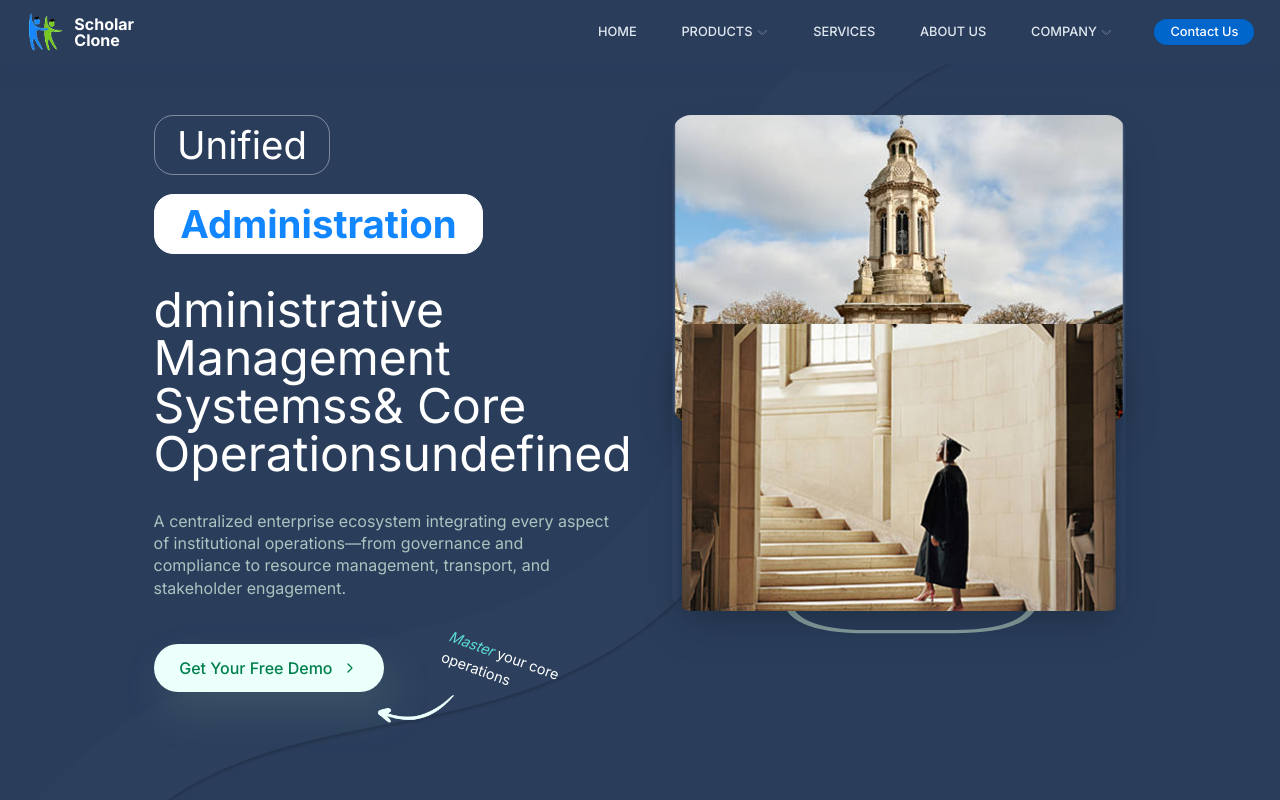
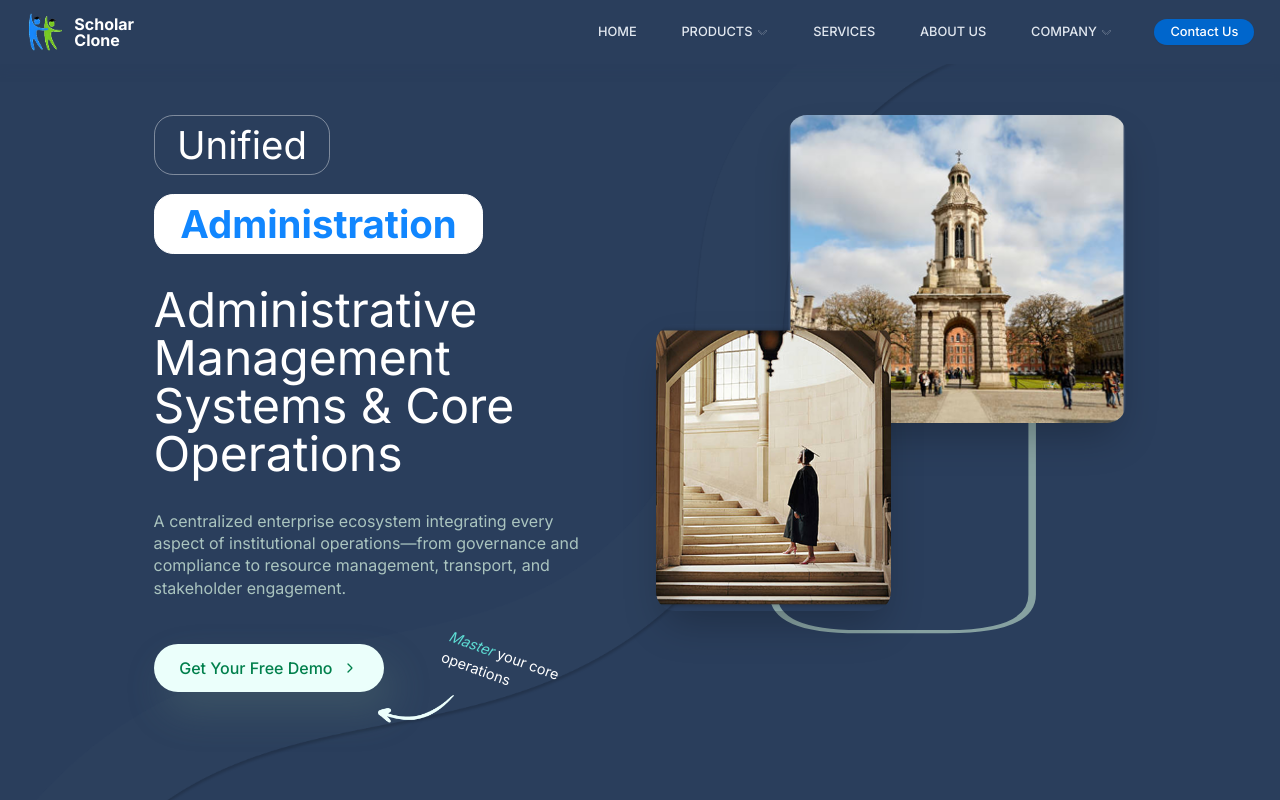
Before and after one commit to Milan-Baldaniya/Scholar-clone, a Next.js app in the folder app/: page /products/administrative-management in a window 1280 px wide. Shown: the top 800 px of the page. Built offline with nearby package versions, Linux system fonts and the light colour scheme.

Commit message:
finaldone

```diff
--- a/app/src/components/layout/Navbar.tsx
+++ b/app/src/components/layout/Navbar.tsx
@@ -199,6 +199,7 @@ const NavPill = ({ label, href, onClick, isActive, children, className, dropdown
             className={baseClasses}
             onMouseEnter={handleEnter}
             onMouseLeave={handleLeave}
+            suppressHydrationWarning={true}
         >
             {content}
         </button>
--- a/app/src/components/pages/administrative-management/AdministrativeHero.tsx
+++ b/app/src/components/pages/administrative-management/AdministrativeHero.tsx
@@ -3,8 +3,6 @@ import { useState } from 'react';
 import { useRouter } from 'next/navigation';
 import Button from '@/components/ui/Button';
 import ChipView from '@/components/ui/ChipView';
-import TypewriterEffect from '@/components/ui/TypewriterEffect';
-import ScrollAnimation from '@/components/ui/ScrollAnimation';
 
 export default function AdministrativeHero() {
     const router = useRouter();
@@ -45,13 +43,9 @@ export default function AdministrativeHero() {
                         </div>
 
                         {/* Headline */}
-                        <div className="text-3xl sm:text-4xl lg:text-5xl xl:text-6xl font-normal leading-tight text-white">
-                            <TypewriterEffect
-                                text="Administrative Management Systems & Core Operations"
-                                speed={0.03}
-                                cursor={false}
-                            />
-                        </div>
+                        <h1 className="text-3xl sm:text-4xl lg:text-5xl xl:text-6xl font-normal leading-tight text-white">
+                            Administrative Management Systems & Core Operations
+                        </h1>
 
                         {/* Description */}
                         <p className="text-base sm:text-lg lg:text-xl font-normal leading-relaxed text-success-muted max-w-xl">
@@ -104,32 +98,22 @@ export default function AdministrativeHero() {
                         <div className="relative w-full h-[450px] sm:h-[550px] lg:h-[620px]">
 
                             {/* Large Image - Top Right (University Campus) */}
-                            <ScrollAnimation
-                                direction="none"
-                                variant="zoomIn"
-                                className="absolute top-0 right-0 w-[72%] h-[62%] rounded-[24px] overflow-hidden shadow-2xl z-10"
-                                delay={0.2}
-                            >
+                            <div className="absolute top-0 right-0 w-[72%] h-[62%] rounded-[24px] overflow-hidden shadow-2xl z-10">
                                 <img
                                     src="/assets/University Campus Technology.png"
                                     alt="Higher Education Campus Technology"
                                     className="w-full h-full object-cover"
                                 />
-                            </ScrollAnimation>
+                            </div>
 
                             {/* Small Image - Bottom Left (Smart Learning) */}
-                            <ScrollAnimation
-                                direction="none"
-                                variant="scaleUp"
-                                className="absolute bottom-0 left-0 w-[50%] h-[58%] rounded-[24px] overflow-hidden shadow-2xl z-20"
-                                delay={0.4}
-                            >
+                            <div className="absolute bottom-0 left-0 w-[50%] h-[58%] rounded-[24px] overflow-hidden shadow-2xl z-20">
                                 <img
                                     src="/assets/Smart Learning Environment.png"
                                     alt="Smart Learning Environment"
                                     className="w-full h-full object-cover"
                                 />
-                            </ScrollAnimation>
+                            </div>
 
                             {/* U-Shape Decorative Frame */}
                             <svg
--- a/app/src/components/pages/home/HomeFeatures.tsx
+++ b/app/src/components/pages/home/HomeFeatures.tsx
@@ -1,5 +1,3 @@
-import ScrollAnimation from "@/components/ui/ScrollAnimation";
-
 export function HomeFeatures() {
     const leftFeatures = [
         "Admissions & Enrollment",
@@ -19,7 +17,7 @@ export function HomeFeatures() {
                 <h2 id="features-heading" className="sr-only">Features and Benefits</h2>
                 <div className="grid lg:grid-cols-2 gap-16">
                     {/* Left: Component Image */}
-                    <ScrollAnimation direction="none" variant="zoomIn" className="relative ml-0 lg:-ml-24">
+                    <div className="relative ml-0 lg:-ml-24">
                         <div className="w-full rounded-2xl overflow-hidden flex items-center justify-center bg-[#E8E8E8]/[.22]">
                             <div className="relative w-full h-full">
                                 <img
@@ -29,10 +27,10 @@ export function HomeFeatures() {
                                 />
                             </div>
                         </div>
-                    </ScrollAnimation>
+                    </div>
 
                     {/* Right: Content */}
-                    <ScrollAnimation direction="left" className="flex flex-col justify-between h-full py-2">
+                    <div className="flex flex-col justify-between h-full py-2">
                         <div>
                             <h2 className="text-3xl font-bold tracking-tight text-slate-900 sm:text-4xl mb-6">
                                 Comprehensive Features for Every Need
@@ -58,7 +56,7 @@ export function HomeFeatures() {
                                 ))}
                             </ul>
                         </div>
-                    </ScrollAnimation>
+                    </div>
                 </div>
             </div>
         </section>
--- a/app/src/components/pages/home/HomeHero.tsx
+++ b/app/src/components/pages/home/HomeHero.tsx
@@ -3,7 +3,6 @@
 import Link from "next/link";
 import { motion } from "framer-motion";
 import { useState, useEffect } from "react";
-import TypewriterEffect from "../../ui/TypewriterEffect";
 
 export function HomeHero() {
     const [isVisible, setIsVisible] = useState(false);
@@ -43,11 +42,7 @@ export function HomeHero() {
                         className="text-3xl md:text-4xl lg:text-[3.5rem] font-bold tracking-tight text-slate-900"
                         style={{ lineHeight: '1.4' }}
                     >
-                        <TypewriterEffect
-                            text="Future-Ready Solutions that Empower Your Campus"
-                            speed={0.03}
-                            delay={0.5}
-                        />
+                        Future-Ready Solutions that Empower Your Campus
                     </h1>
 
                     {/* First paragraph */}
--- a/app/src/components/ui/ScrollAnimation.tsx
+++ b/app/src/components/ui/ScrollAnimation.tsx
@@ -5,49 +5,29 @@ import { ReactNode } from "react";
 
 interface ScrollAnimationProps {
     children: ReactNode;
-    direction?: "up" | "down" | "left" | "right" | "none";
-    variant?: "fade" | "zoomIn" | "blurIn" | "scaleUp";
+    direction?: "up" | "down" | "left" | "right";
     delay?: number;
     className?: string;
     width?: "full" | "fit"; // Control the width of the motion div
-    viewport?: any; // Allow custom viewport props
 }
 
 export default function ScrollAnimation({
     children,
     direction = "up",
-    variant = "fade",
     delay = 0,
     className = "",
-    width = "full",
-    viewport
+    width = "full"
 }: ScrollAnimationProps) {
-
-    // Base hidden state calculation based on direction
-    const getDirectionOffset = () => {
-        if (direction === "none") return { x: 0, y: 0 };
-        return {
-            x: direction === "left" ? 100 : direction === "right" ? -100 : 0,
-            y: direction === "up" ? 100 : direction === "down" ? -100 : 0,
-        };
-    };
-
-    const directionOffset = getDirectionOffset();
-
     const variants = {
         hidden: {
             opacity: 0,
-            x: directionOffset.x,
-            y: directionOffset.y,
-            scale: variant === "zoomIn" || variant === "scaleUp" ? 0.8 : 1,
-            filter: variant === "blurIn" ? "blur(10px)" : "blur(0px)",
+            y: direction === "up" ? 100 : direction === "down" ? -100 : 0,
+            x: direction === "left" ? 100 : direction === "right" ? -100 : 0,
         },
         visible: {
             opacity: 1,
+            y: 0,
             x: 0,
-            y: 0,
-            scale: 1,
-            filter: "blur(0px)",
             transition: {
                 duration: 0.8,
                 delay: delay,
@@ -60,7 +40,7 @@ export default function ScrollAnimation({
         <motion.div
             initial="hidden"
             whileInView="visible"
-            viewport={viewport || { once: true, margin: "-50px" }}
+            viewport={{ once: true, margin: "-100px" }}
             variants={variants}
             className={className}
             style={{ width: width === "full" ? "100%" : "fit-content" }}
--- a/app/src/components/ui/TypewriterEffect.tsx
+++ /dev/null
@@ -1,56 +0,0 @@
-"use client";
-
-import { motion, useInView } from "framer-motion";
-import { useRef, useState, useEffect } from "react";
-
-interface TypewriterEffectProps {
-    text: string;
-    className?: string;
-    speed?: number;
-    delay?: number;
-    cursor?: boolean;
-}
-
-export default function TypewriterEffect({
-    text,
-    className = "",
-    speed = 0.05,
-    delay = 0,
-    cursor = true,
-}: TypewriterEffectProps) {
-    const ref = useRef(null);
-    const isInView = useInView(ref, { once: true, margin: "-50px" });
-    const [displayText, setDisplayText] = useState("");
-
-    useEffect(() => {
-        if (isInView) {
-            let currentIndex = 0;
-            const timeout = setTimeout(() => {
-                const interval = setInterval(() => {
-                    if (currentIndex < text.length) {
-                        setDisplayText((prev) => prev + text[currentIndex]);
-                        currentIndex++;
-                    } else {
-                        clearInterval(interval);
-                    }
-                }, speed * 1000);
-                return () => clearInterval(interval);
-            }, delay * 1000);
-            return () => clearTimeout(timeout);
-        }
-    }, [isInView, text, speed, delay]);
-
-    return (
-        <span ref={ref} className={className}>
-            {displayText}
-            {cursor && (
-                <motion.span
-                    initial={{ opacity: 0 }}
-                    animate={{ opacity: 1 }}
-                    transition={{ duration: 0.5, repeat: Infinity, repeatType: "reverse" }}
-                    className="inline-block w-[2px] h-[1em] bg-current ml-1 align-middle"
-                />
-            )}
-        </span>
-    );
-}
```
Also changed, not shown: app/src/components/pages/administrative-management/AdministrativeKeyFeatures.tsx (+5 -15 lines).
